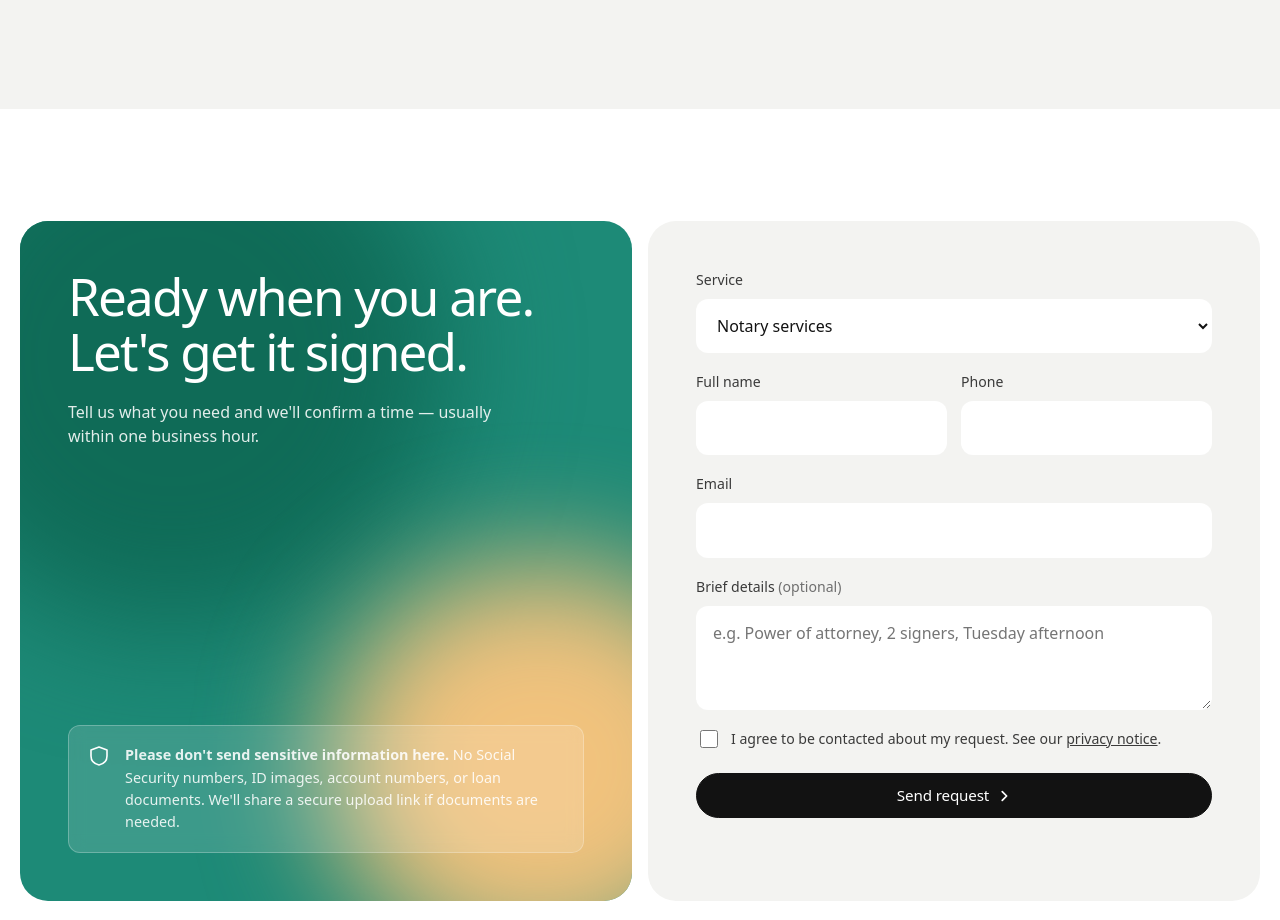
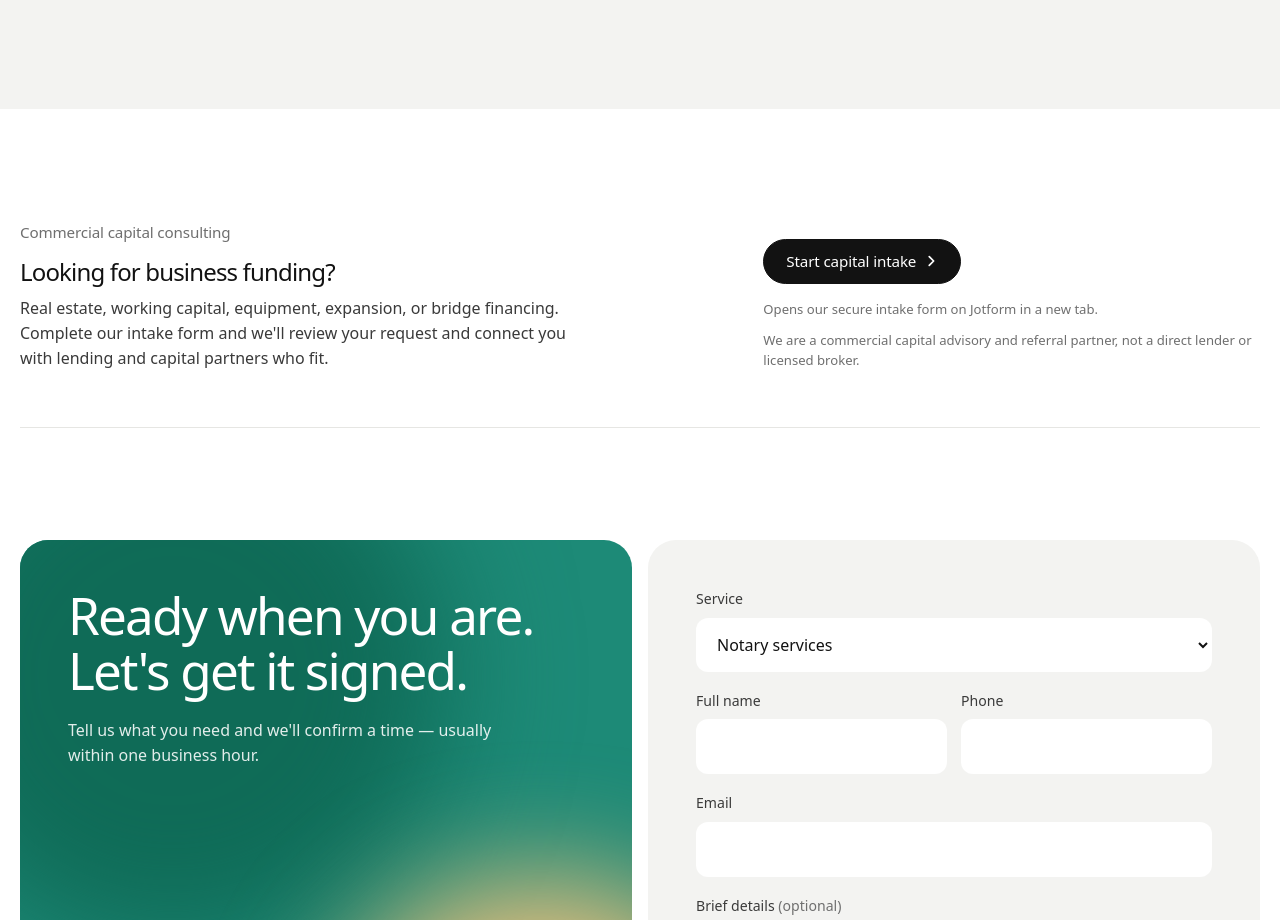
Before and after one commit to Iconicbro/Notary-Site, a plain HTML site: page index.html in a window 1280 px wide. Shown: the part 2857-3777 px from the top of the page. Drawn offline with Linux system fonts and the light colour scheme.

Commit message:
Add capital consulting section linking to Jotform intake
Co-Authored-By: Claude Opus 5.5 <noreply@anthropic.com>

```diff
--- a/css/styles.css
+++ b/css/styles.css
@@ -186,6 +186,14 @@ img, svg { display: block; }
 .principle-grid p { color: var(--ink-2); margin: 0; }
 
 /* ---------- Request ---------- */
+/* ---------- Capital consulting ---------- */
+.capital { padding: 112px 0 0; }
+.capital-inner { display: grid; grid-template-columns: 1.4fr 1fr; gap: 48px; align-items: end; padding-bottom: 56px; border-bottom: 1px solid var(--line); }
+.capital-lede { color: var(--ink-2); max-width: 560px; margin: 0; }
+.capital-action { display: flex; flex-direction: column; align-items: flex-start; gap: 12px; }
+.capital-action .btn { margin-bottom: 4px; }
+@media (max-width: 1000px) { .capital-inner { grid-template-columns: 1fr; gap: 28px; } }
+
 .request { padding: 112px 0; }
 .request-inner { display: grid; grid-template-columns: 1fr 1fr; gap: 16px; align-items: stretch; }
 .request-card { border-radius: var(--r-lg); background: #1d8a77; color: #fff; display: flex; min-height: 540px; }
--- a/index.html
+++ b/index.html
@@ -274,6 +274,24 @@
       </div>
     </section>
 
+    <!-- ============ CAPITAL CONSULTING ============ -->
+    <section id="capital" class="capital" aria-labelledby="capital-title">
+      <div class="container capital-inner">
+        <div>
+          <p class="label">Commercial capital consulting</p>
+          <h2 id="capital-title">Looking for business funding?</h2>
+          <p class="capital-lede">Real estate, working capital, equipment, expansion, or bridge financing. Complete our intake form and we'll review your request and connect you with lending and capital partners who fit.</p>
+        </div>
+        <div class="capital-action">
+          <a class="btn btn-dark" href="https://form.jotform.com/263188636983070" target="_blank" rel="noopener noreferrer">Start capital intake
+            <svg class="chev" aria-hidden="true" viewBox="0 0 16 16"><path d="M6 3l5 5-5 5"/></svg>
+          </a>
+          <p class="fine">Opens our secure intake form on Jotform in a new tab.</p>
+          <p class="fine">We are a commercial capital advisory and referral partner, not a direct lender or licensed broker.</p>
+        </div>
+      </div>
+    </section>
+
     <!-- ============ REQUEST ============ -->
     <section id="request" class="request" aria-labelledby="request-title">
       <div class="container request-inner">
@@ -342,6 +360,7 @@
           <a href="#notary">Notary</a>
           <a href="#loan-signing">Loan Signing</a>
           <a href="#llc-formation">LLC Formation</a>
+          <a href="#capital">Capital Consulting</a>
           <a href="#request">Contact</a>
           <a href="privacy.html">Privacy</a>
         </nav>
```
